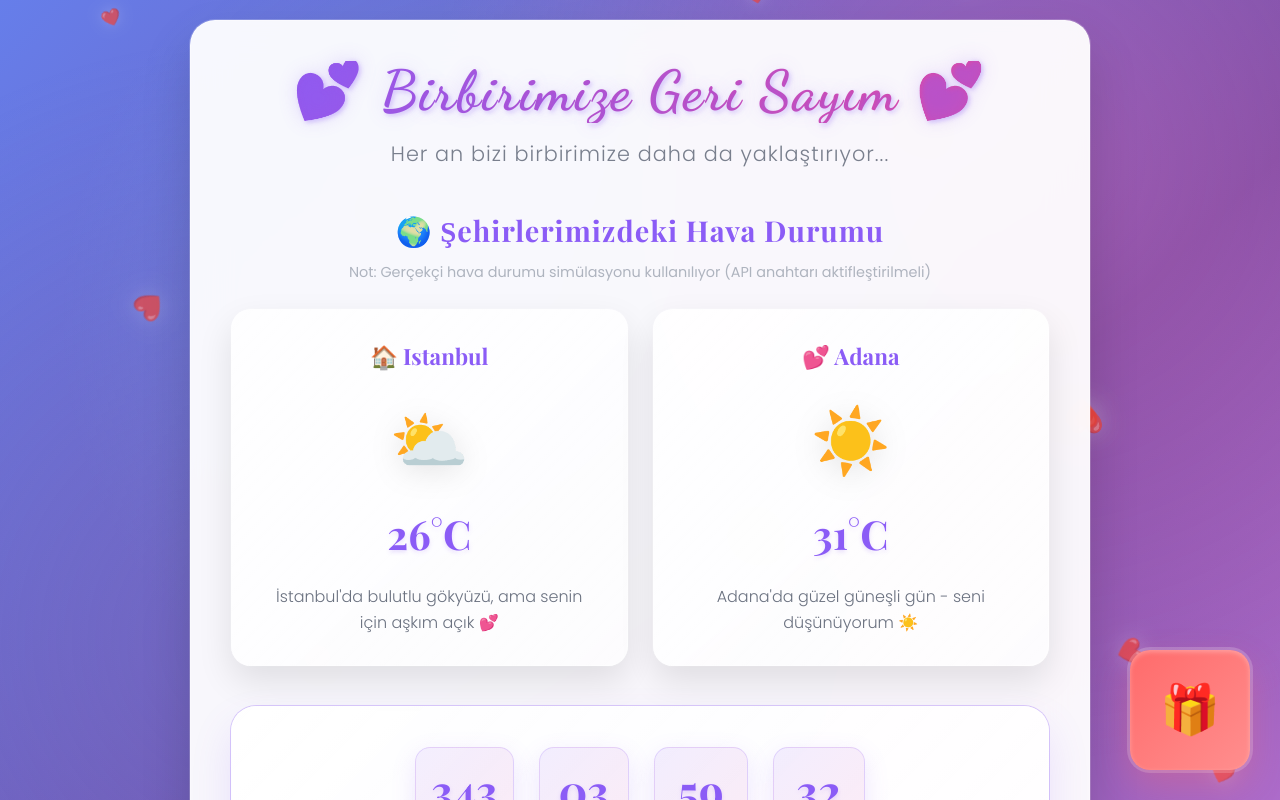
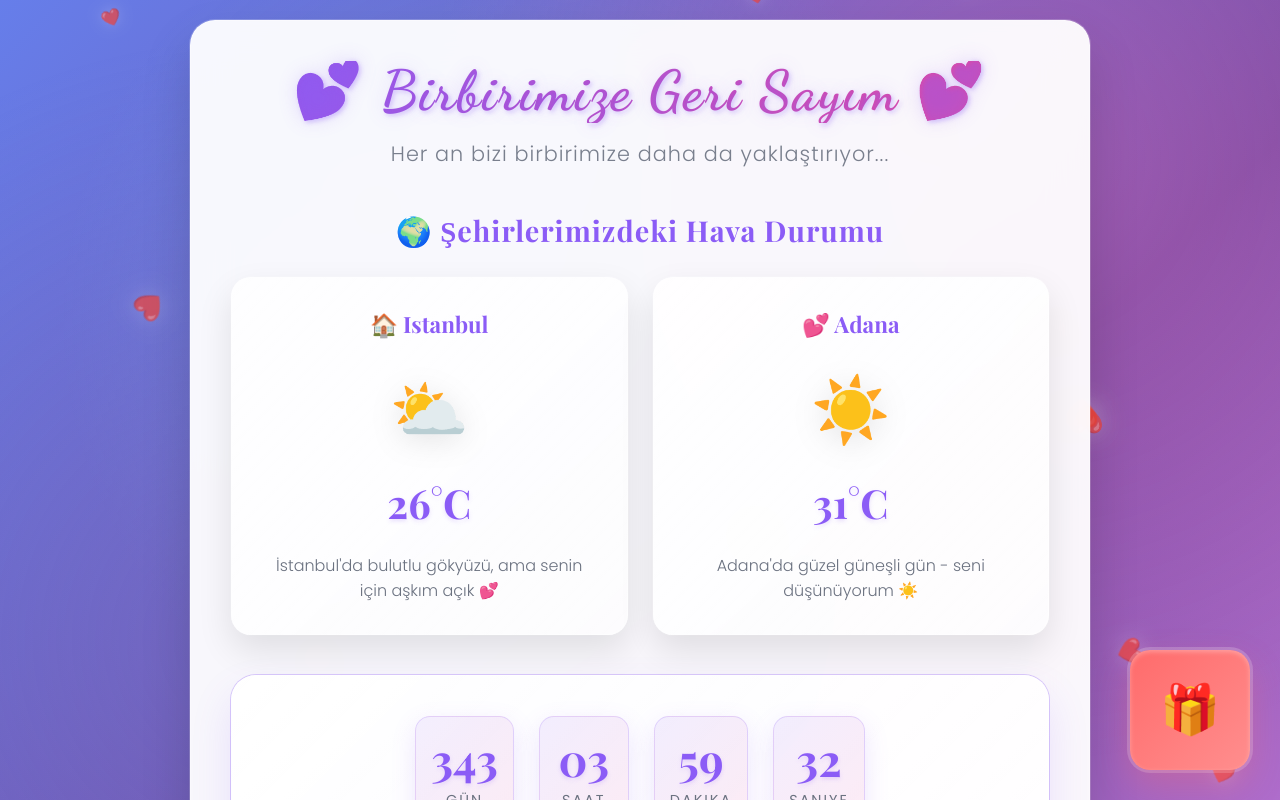
Before and after one commit to jackedreacher/Distance-is-not-an-excuse, a React (Vite) app: page / in a window 1280 px wide. Shown: the top 800 px of the page. Built offline with nearby package versions, Linux system fonts and the light colour scheme.

Commit message:
düzeltme

```diff
--- a/src/App.jsx
+++ b/src/App.jsx
@@ -356,7 +356,7 @@ function App() {
         {/* Weather Section */}
         <div className="weather-container">
           <h2 className="weather-title">🌍 Şehirlerimizdeki Hava Durumu</h2>
-          <p className="weather-note">Not: Gerçekçi hava durumu simülasyonu kullanılıyor (API anahtarı aktifleştirilmeli)</p>
+          <p className="weather-note"></p>
           <div className="weather-cards">
             {loading ? (
               <div className="weather-loading">Hava durumu verileri yükleniyor...</div>
```
Also changed, not shown: 1 other file (tests, documents, lock files or other folders).
